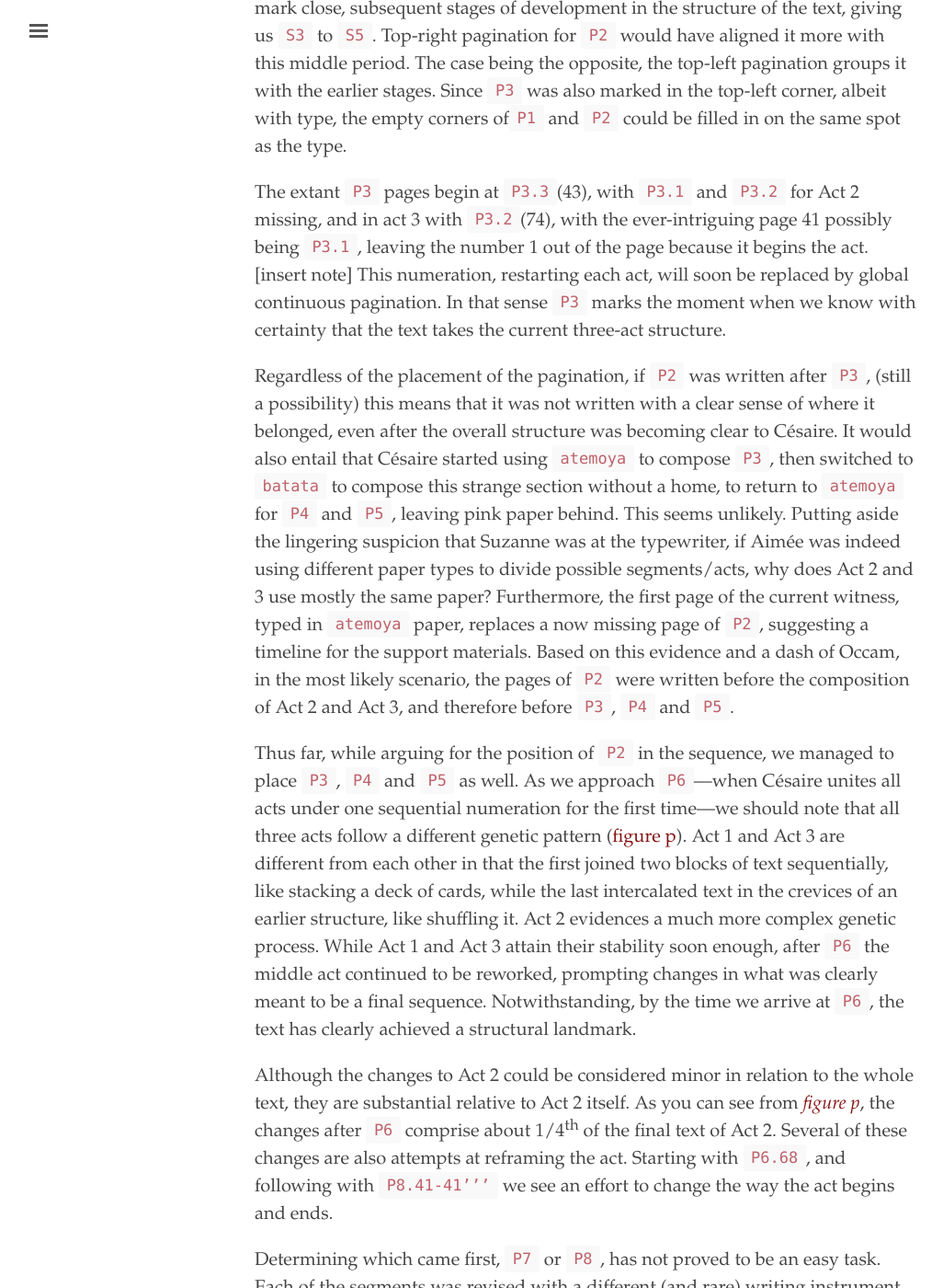
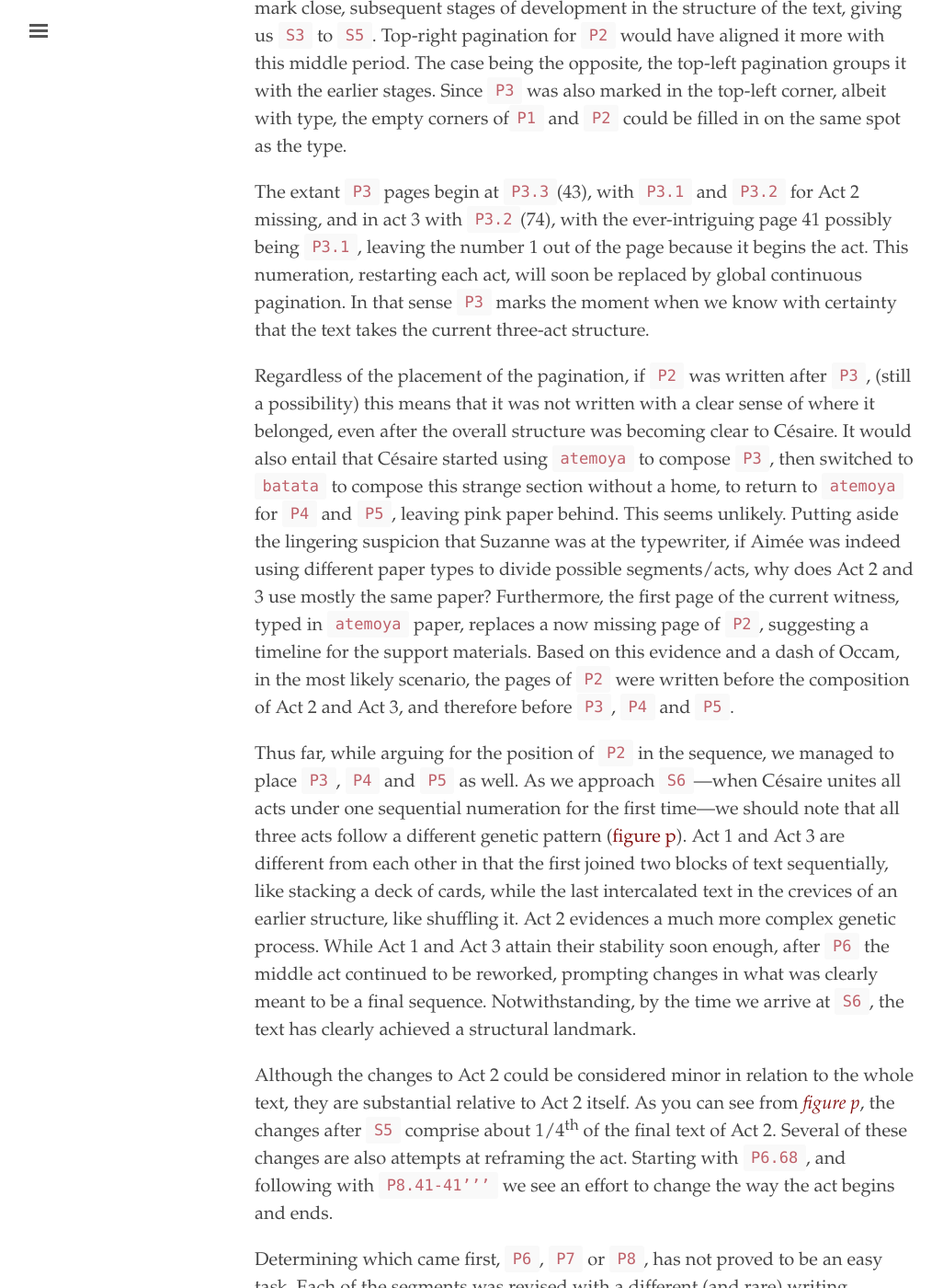
Before and after one commit to elotroalex/record, a Jekyll site: the page built from _chapters/01-nebula.md, in a window 1280 px wide and 1400 px high, scrolled down 20284 px. Shown: the whole window at 92% size, without its empty margins (3-1029 px from the left). Built offline with Jekyll 4.4.1, drawn with Linux system fonts in a browser that asks for light colours.

Commit message:
ready for a merge

```diff
--- a/_chapters/01-nebula.md
+++ b/_chapters/01-nebula.md
@@ -203,15 +203,17 @@ We can neither prove with absolute empirical certainty that the `P2` pages were
 
 `P3`, the typewritten pagination, will eventually be replaced by `P4` and `P5`, with pagination now written on the top-right corner. Since we can be fairly certain all other paginations inhabiting the same pages as `P3` are posterior to it, we can be confident that `P5` and `P4`, which overlap for the most part with `P3`, mark close, subsequent stages of development in the structure of the text, giving us `S3` to `S5`. Top-right pagination for `P2` would have aligned it more with this middle period. The case being the opposite, the top-left pagination groups it with the earlier stages. Since `P3` was also marked in the top-left corner, albeit with type, the empty corners of`P1` and `P2` could be filled in on the same spot as the type.
 
-The extant `P3` pages begin at `P3.3`(43), with `P3.1` and `P3.2` for Act 2 missing, and in act 3 with `P3.2`(74), with the ever-intriguing page 41 possibly being `P3.1`, leaving the number 1 out of the page because it begins the act.[insert note] This numeration, restarting each act, will soon be replaced by global continuous pagination. In that sense `P3` marks the moment when we know with certainty that the text takes the current three-act structure.
+The extant `P3` pages begin at `P3.3`(43), with `P3.1` and `P3.2` for Act 2 missing, and in act 3 with `P3.2`(74), with the ever-intriguing page 41 possibly being `P3.1`, leaving the number 1 out of the page because it begins the act.<!-- insert note here --> This numeration, restarting each act, will soon be replaced by global continuous pagination. In that sense `P3` marks the moment when we know with certainty that the text takes the current three-act structure.
 
 Regardless of the placement of the pagination, if `P2` was written after `P3`, (still a possibility) this means that it was not written with a clear sense of where it belonged, even after the overall structure was becoming clear to Césaire. It would also entail that Césaire started using `atemoya` to compose `P3`, then switched to `batata` to compose this strange section without a home, to return to `atemoya` for `P4` and `P5`, leaving pink paper behind. This seems unlikely. Putting aside the lingering suspicion that Suzanne was at the typewriter, if Aimée was indeed using different paper types to divide possible segments/acts, why does Act 2 and 3 use mostly the same paper? Furthermore, the first page of the current witness, typed in `atemoya` paper, replaces a now missing page of `P2`, suggesting a timeline for the support materials. Based on this evidence and a dash of Occam, in the most likely scenario, the pages of `P2` were written before the composition of Act 2 and Act 3, and therefore before `P3`, `P4` and `P5`.
 
-Thus far, while arguing for the position of `P2` in the sequence, we managed to place `P3`, `P4` and `P5` as well. As we approach `P6`—when Césaire unites all acts under one sequential numeration for the first time—we should note that all three acts follow a different genetic pattern ([figure p](#figure-p)). Act 1 and Act 3 are different from each other in that the first joined two blocks of text sequentially, like stacking a deck of cards, while the last intercalated text in the crevices of an earlier structure, like shuffling it. Act 2 evidences a much more complex genetic process. While Act 1 and Act 3 attain their stability soon enough, after `P6` the middle act continued to be reworked, prompting changes in what was clearly meant to be a final sequence. Notwithstanding, by the time we arrive at `P6`, the text has clearly achieved a structural landmark.
+Thus far, while arguing for the position of `P2` in the sequence, we managed to place `P3`, `P4` and `P5` as well. As we approach `S6`—when Césaire unites all acts under one sequential numeration for the first time—we should note that all three acts follow a different genetic pattern ([figure p](#figure-p)). Act 1 and Act 3 are different from each other in that the first joined two blocks of text sequentially, like stacking a deck of cards, while the last intercalated text in the crevices of an earlier structure, like shuffling it. Act 2 evidences a much more complex genetic process. While Act 1 and Act 3 attain their stability soon enough, after `P6` the middle act continued to be reworked, prompting changes in what was clearly meant to be a final sequence. Notwithstanding, by the time we arrive at `S6`, the text has clearly achieved a structural landmark.
 
-Although the changes to Act 2 could be considered minor in relation to the whole text, they are substantial relative to Act 2 itself. As you can see from *[figure p](#figure-p)*, the changes after `P6` comprise about 1/4<sup>th</sup> of the final text of Act 2. Several of these changes are also attempts at reframing the act. Starting with `P6.68`, and following with `P8.41-41’’’` we see an effort to change the way the act begins and ends.
+Although the changes to Act 2 could be considered minor in relation to the whole text, they are substantial relative to Act 2 itself. As you can see from *[figure p](#figure-p)*, the changes after `S5` comprise about 1/4<sup>th</sup> of the final text of Act 2. Several of these changes are also attempts at reframing the act. Starting with `P6.68`, and following with `P8.41-41’’’` we see an effort to change the way the act begins and ends.
 
-Determining which came first, `P7` or `P8`, has not proved to be an easy task. Each of the segments was revised with a different (and rare) writing instrument, `P7` with red pencil, and `P8` with a dark pen. However, they both use the same kind of paper that comes into play after `P6`, `durian`. Moreover, while both have blocks of pages that relocate before the final organization, the transpositions of the former take place in the middle of the text, while the transpositions of the latter take place around the frame, making it difficult for us to determine their relative order of composition.
+<!-- continue here -->
+
+Determining which came first, `P6`, `P7` or `P8`, has not proved to be an easy task. Each of the segments was revised with a different (and rare) writing instrument, `P7` with red pencil, and `P8` with a dark pen. However, they both use the same kind of paper that comes into play after `P6`, `durian`. Moreover, while both have blocks of pages that relocate before the final organization, the transpositions of the former take place in the middle of the text, while the transpositions of the latter take place around the frame, making it difficult for us to determine their relative order of composition.
 
 Complicating us further, the `P8.41'-41'''` includes characters not present in the rest of the drama, *Les bonnes gens* and the *Déterreurs des pierres*, and `P8.41` and `P7.47` are all too common poetic exchanges between the Reciters and Toussaint, making both sets relatively portable. All of these may have been written without a clear resting place in mind, except for `P8.41` which has the words "*Acte III*" typed at the top. `P8.41` is now, of course, the first page of Act 2. The exeption to this mobility are both `P7.48` and `P7.56-57`, which fall under the episode of "*des parlementaires*." In the end we don't need to decide either way, and may even be justified in considering `P7` and `P8` as one single stage of composition at a moment when Césaire was ambivalent about framing the acts, and the middle thrust of Act 2.
 
```
